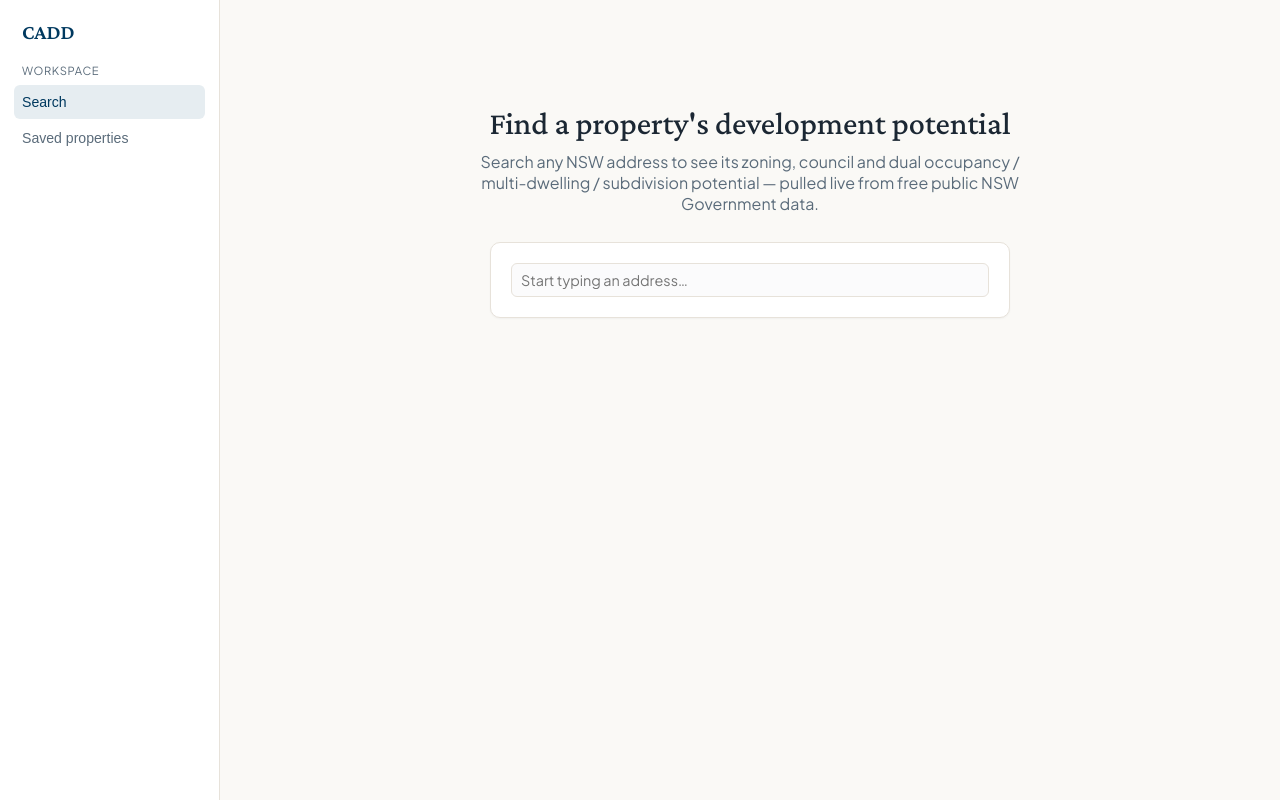
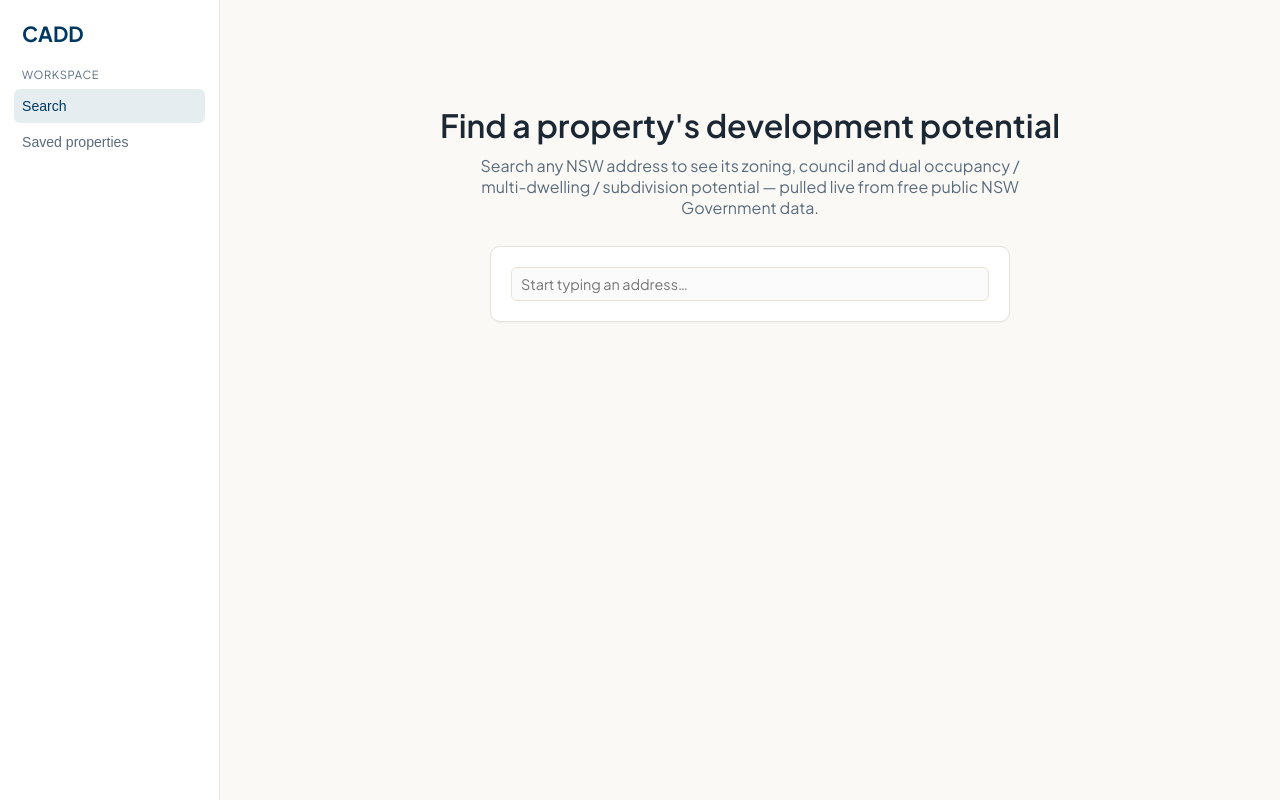
Before and after one commit to ashtonchan01/cadd-development, a React (Vite) app: page / in a window 1280 px wide. Built offline with nearby package versions, Linux system fonts and the light colour scheme.

Commit message:
Drop Crimson Pro serif headings, use Plus Jakarta Sans everywhere
The serif read as cursive/script at heading size, and the actual
Aprao app screenshot (not just the marketing site CSS) is all clean
sans-serif with no serif anywhere — matching that instead.

```diff
--- a/index.html
+++ b/index.html
@@ -6,7 +6,7 @@
     <meta name="viewport" content="width=device-width, initial-scale=1.0" />
     <link rel="preconnect" href="https://fonts.googleapis.com" />
     <link rel="preconnect" href="https://fonts.gstatic.com" crossorigin />
-    <link href="https://fonts.googleapis.com/css2?family=Crimson+Pro:wght@500;600&family=Plus+Jakarta+Sans:wght@400;500;600;700&display=swap" rel="stylesheet" />
+    <link href="https://fonts.googleapis.com/css2?family=Plus+Jakarta+Sans:wght@400;500;600;700&display=swap" rel="stylesheet" />
     <title>CADD — NSW Development Finder</title>
   </head>
   <body>
--- a/src/App.css
+++ b/src/App.css
@@ -11,7 +11,6 @@
   --warn-bg: #fef6e6;
   --danger: #dc2626;
   --font-body: 'Plus Jakarta Sans', sans-serif;
-  --font-head: 'Crimson Pro', serif;
   color-scheme: light;
 }
 
@@ -25,7 +24,7 @@ body {
   -webkit-font-smoothing: antialiased;
 }
 
-h1, h2 { font-family: var(--font-head); font-weight: 500; }
+h1, h2 { font-family: var(--font-body); font-weight: 600; }
 
 .app-shell {
   display: flex;
@@ -42,7 +41,7 @@ h1, h2 { font-family: var(--font-head); font-weight: 500; }
   flex-direction: column;
   gap: 20px;
 }
-.sidebar .brand { font-family: var(--font-head); font-size: 1.3rem; font-weight: 600; color: var(--accent); padding: 0 8px; }
+.sidebar .brand { font-size: 1.3rem; font-weight: 700; color: var(--accent); padding: 0 8px; }
 .sidebar-section { display: flex; flex-direction: column; gap: 2px; }
 .sidebar-heading { color: var(--muted); font-size: 0.7rem; text-transform: uppercase; letter-spacing: 0.06em; padding: 0 8px; margin-bottom: 6px; }
 .sidebar-link {
```
